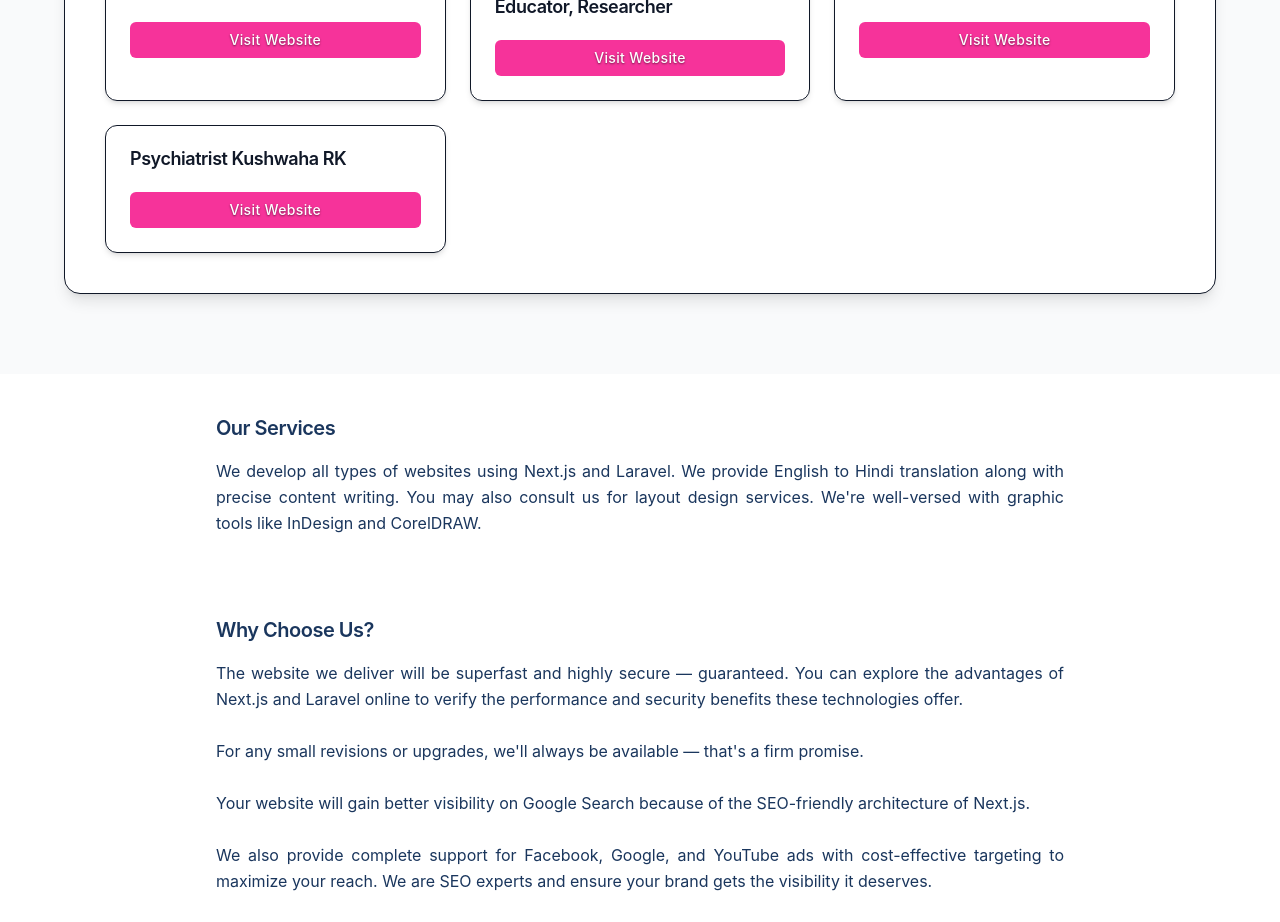
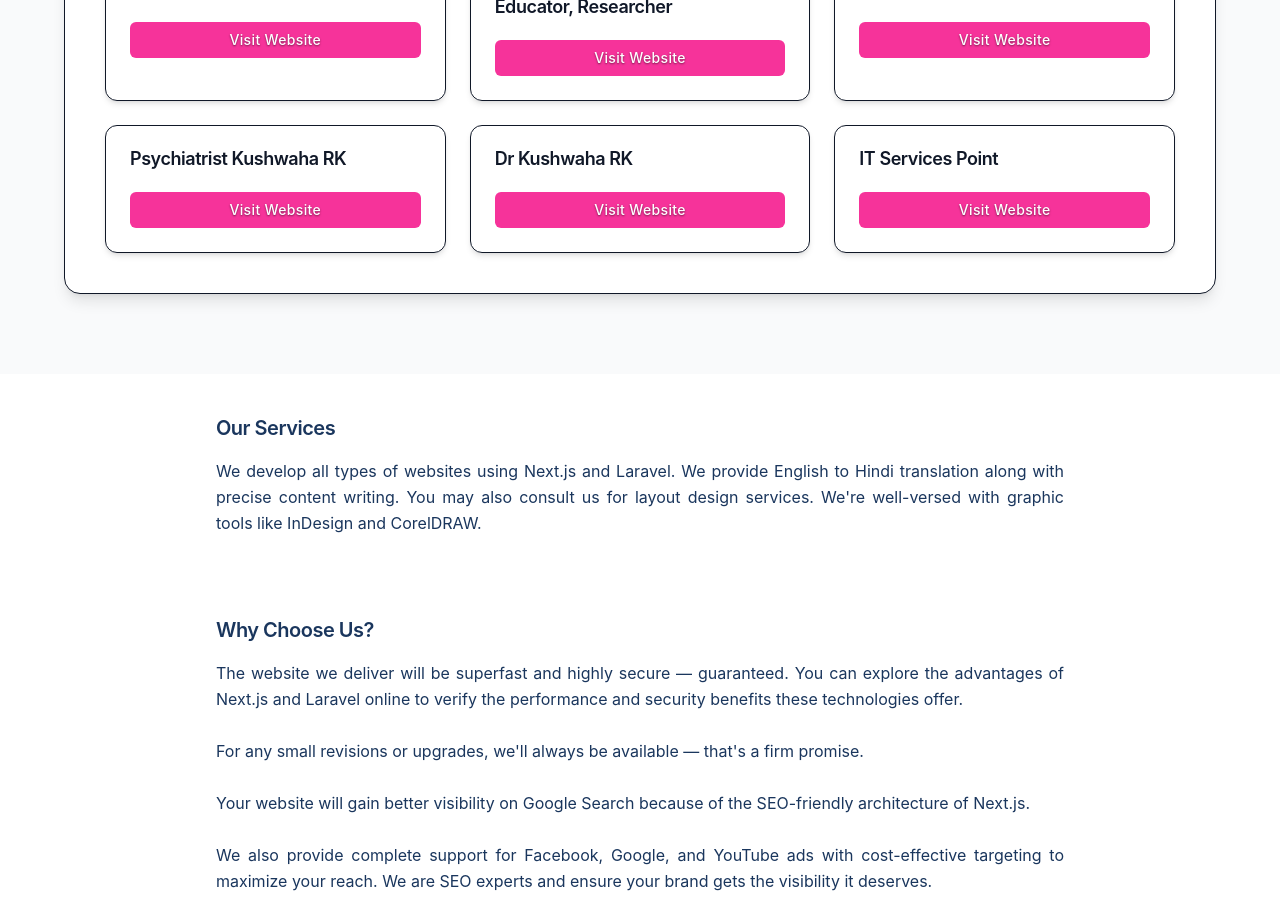
Before and after one commit to kp1153/creativesolutions, a Next.js app: page / in a window 1280 px wide. Shown: the part 3080-4002 px from the top of the page. Built offline with nearby package versions, Linux system fonts and the light colour scheme; no server answers.

Commit message:
force deploy

```diff
--- a/components/HeroSection.js
+++ b/components/HeroSection.js
@@ -58,6 +58,8 @@ const HeroSection = () => {
     url: "https://www.psychiatristkushwahark.store/",
     name: "Psychiatrist Kushwaha RK",
   },
+  { url: "https://www.drkushwahark.in/", name: "Dr Kushwaha RK" },
+  { url: "http://www.itservicespoint.com/", name: "IT Services Point" },
 ];
 
   const sliderImages = [
```
Lines whose indentation alone changed are shown as unchanged.
